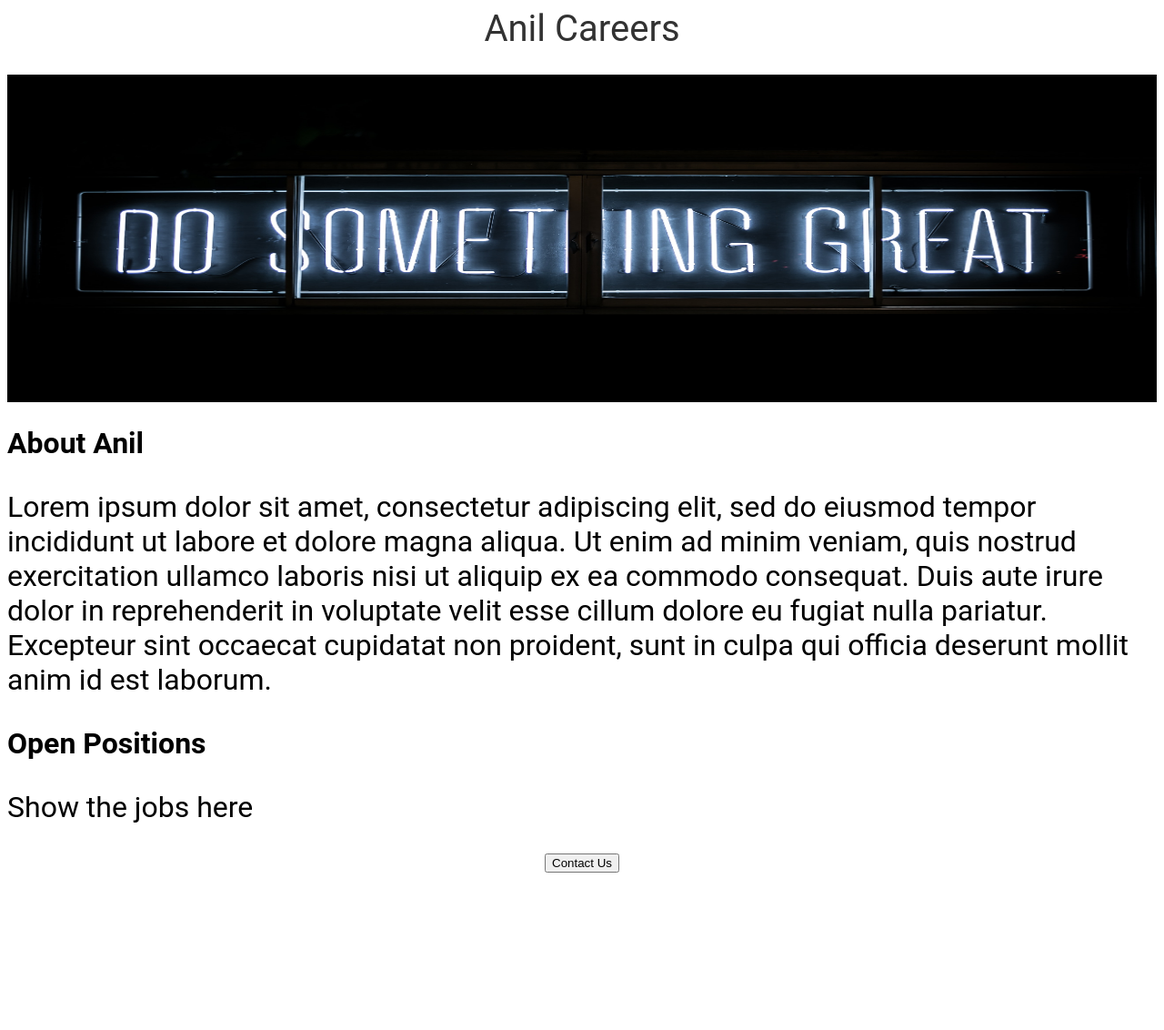
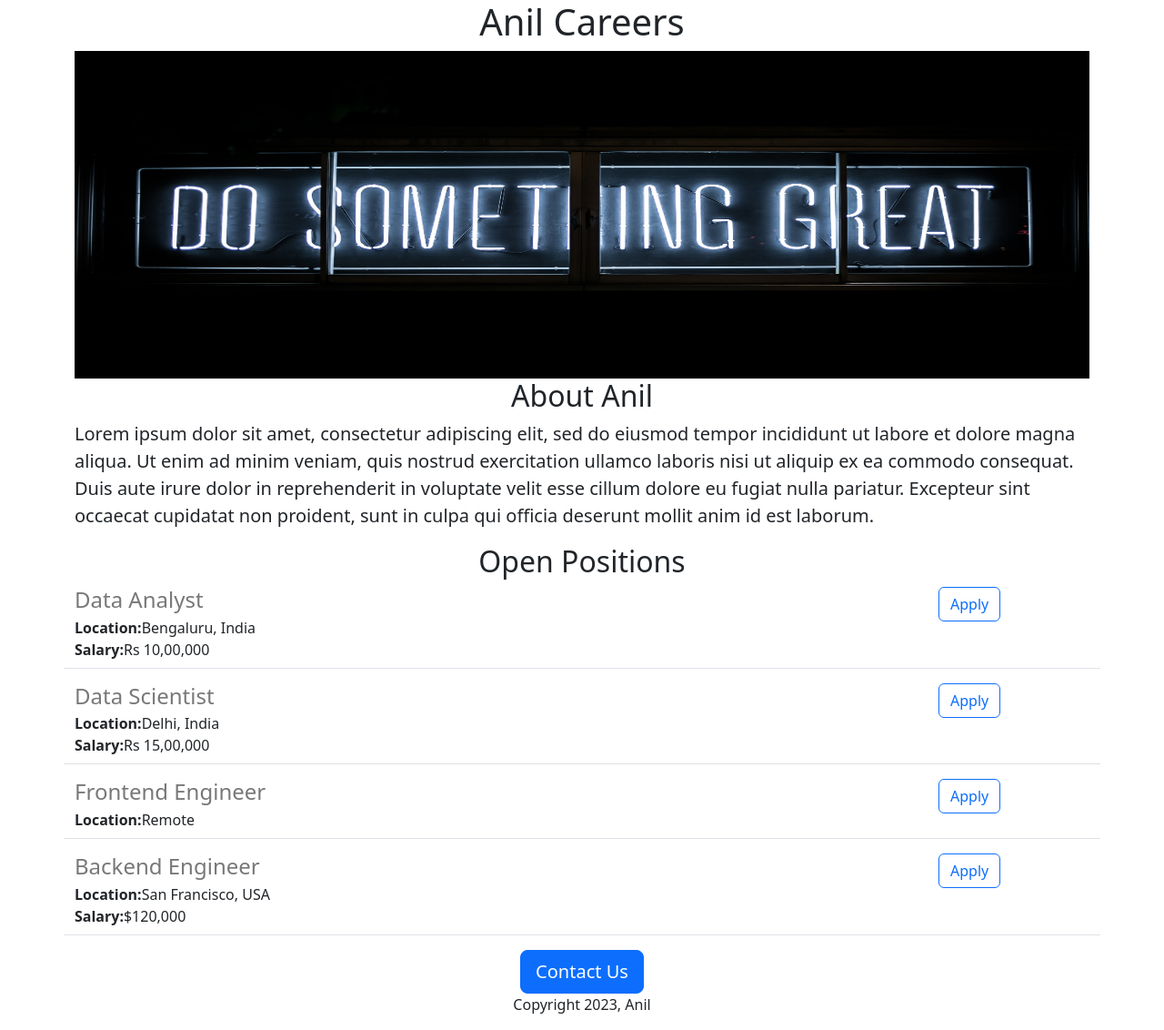
Before and after one commit to anilpiparaiya/anilpiparaiya-careers-website, a Flask app: page / in a window 1280 px wide. Shown: the whole page at 91% size. Before the commit the page ends 959 px from the top, so only its background shows below. Run offline with Flask 2, Linux system fonts and the light colour scheme.

Commit message:
Added Dynamic data and API route

```diff
--- a/main.py
+++ b/main.py
@@ -1,10 +1,36 @@
-from flask import Flask, render_template
+from flask import Flask, render_template, jsonify
 
 app = Flask(__name__)
+JOBS = [{
+  'id': 1,
+  'title': 'Data Analyst',
+  'location': 'Bengaluru, India',
+  'salary': 'Rs 10,00,000'
+}, {
+  'id': 2,
+  'title': 'Data Scientist',
+  'location': 'Delhi, India',
+  'salary': 'Rs 15,00,000'
+}, {
+  'id': 3,
+  'title': 'Frontend Engineer',
+  'location': 'Remote',
+}, {
+  'id': 4,
+  'title': 'Backend Engineer',
+  'location': 'San Francisco, USA',
+  'salary': '$120,000'
+}]
+
 
 @app.route("/")
 def hello_world():
-    return render_template('home.html')
+  return render_template('home.html', jobs=JOBS, company_name='Anil')
+
+
+@app.route("/api/jobs")
+def list_jobs():
+  return jsonify(JOBS)
 
 
 if __name__ == '__main__':
--- a/templates/home.html
+++ b/templates/home.html
@@ -1,55 +1,43 @@
 <DOCTYPE html>
 <html>
   <head>
+<title>Anil Careers</title>
+<meta charset="utf-8">
+<meta name="viewport" content="width=device-width, initial-scale=1">
+
+ <link href="https://cdn.jsdelivr.net/npm/bootstrap@5.2.0/dist/css/bootstrap.min.css" rel="stylesheet" integrity="sha384-gH2yIJqKdNHPEq0n4Mqa/HGKIhSkIHeL5AyhkYV8i59U5AR6csBvApHHNl/vI1Bx" crossorigin="anonymous">
+
     <style>
-      h1{
-        font-size: 40px;
-        font-family: Roboto;
-        font-weight: normal;
-        text-align: center;
-        color: rgb(50, 50, 50)
-      }
-
       #banner{
+        height: 360px;
         width: 100%;
-        height: 360px;
-        object-fit: covcover     }
-      h2{
-        font-family: Roboto;
-        font-size: 32px;
-        color: rgb(100, 100, 100)
-        text-align: center;
-      }
-
-      p{
-        font-family: Roboto;
-        font-size: 32px;
-        color: rgb(80, 80, 80)
-        text-align: center;
-      }
-      .bodytext {
-        font-family: rosybrown;
-        text-align: center;
-        color: rgb(80,90,90)
-      }
-
-      #container{
-        max-width: 720px;
-        margin: 0 auto 0 auto;
       }
     </style>
+
+
   </head>
   <body>
 
-  <div> <h1>Anil Careers</h1>
-    <img id = "banner" src="https://anilpiparaiya-careers-website.anilpiparaiya.repl.co/static/banner.jpg" height = "320px">
-<h2>About Anil</h2>
-    <p>Lorem ipsum dolor sit amet, consectetur adipiscing elit, sed do eiusmod tempor incididunt ut labore et dolore magna aliqua. Ut enim ad minim veniam, quis nostrud exercitation ullamco laboris nisi ut aliquip ex ea commodo consequat. Duis aute irure dolor in reprehenderit in voluptate velit esse cillum dolore eu fugiat nulla pariatur. Excepteur sint occaecat cupidatat non proident, sunt in culpa qui officia deserunt mollit anim id est laborum.</p>
+  <div class="container">
+    <h1 class="text-center" mt-2 mb-4>{{company_name}} Careers</h1>
+    <img class="img-fluid" id="banner" src="https://anilpiparaiya-careers-website.anilpiparaiya.repl.co/static/banner.jpg" height = "320px">
+<h2 class="text-center" mt-2 mb-4>About Anil</h2>
+    <p class="lead">Lorem ipsum dolor sit amet, consectetur adipiscing elit, sed do eiusmod tempor incididunt ut labore et dolore magna aliqua. Ut enim ad minim veniam, quis nostrud exercitation ullamco laboris nisi ut aliquip ex ea commodo consequat. Duis aute irure dolor in reprehenderit in voluptate velit esse cillum dolore eu fugiat nulla pariatur. Excepteur sint occaecat cupidatat non proident, sunt in culpa qui officia deserunt mollit anim id est laborum.</p>
 
-    <h2>Open Positions</h2>
-    <p>Show the jobs here</p>
+    <h2 class="text-center" mt-2 mb-4>
+      Open Positions
+    </h2>
+    <div>
+      {%for job in jobs%}
+        {% include 'jobitem.html'%}
+      {% endfor %}
 
-    <div style="text-align:center;""><button>Contact Us</button></div>
+    </div>
+
+    <div class="text-center">
+      <button class="btn btn-primary btn-lg">Contact Us</button>
+      <p mt-4>Copyright 2023, Anil</p>
+    </div>
     </div>
   </body>
 </html>
--- /dev/null
+++ b/templates/jobitem.html
@@ -0,0 +1,24 @@
+<div class="border-bottom row" style= "margin-bottom: 16px; padding-bottom: 8px;">
+  <div class="col-10">
+
+      <h4
+        style= "color: rgb(120, 120, 120); margin-bottom: 4px;">
+
+        {{job['title']}}
+
+      </h4>
+
+      <div>
+        <b>Location:</b>{{job['location']}}</b>
+      </div>
+  {% if 'salary' in job %}
+      <div>
+          <b>Salary:</b>{{job['salary']}}</b>
+      </div>
+  {% endif %}
+  </div>
+  <div class="col-2">
+    <button type="button" class="btn btn-outline-primary">Apply</button>
+  </div>
+
+</div>
```
